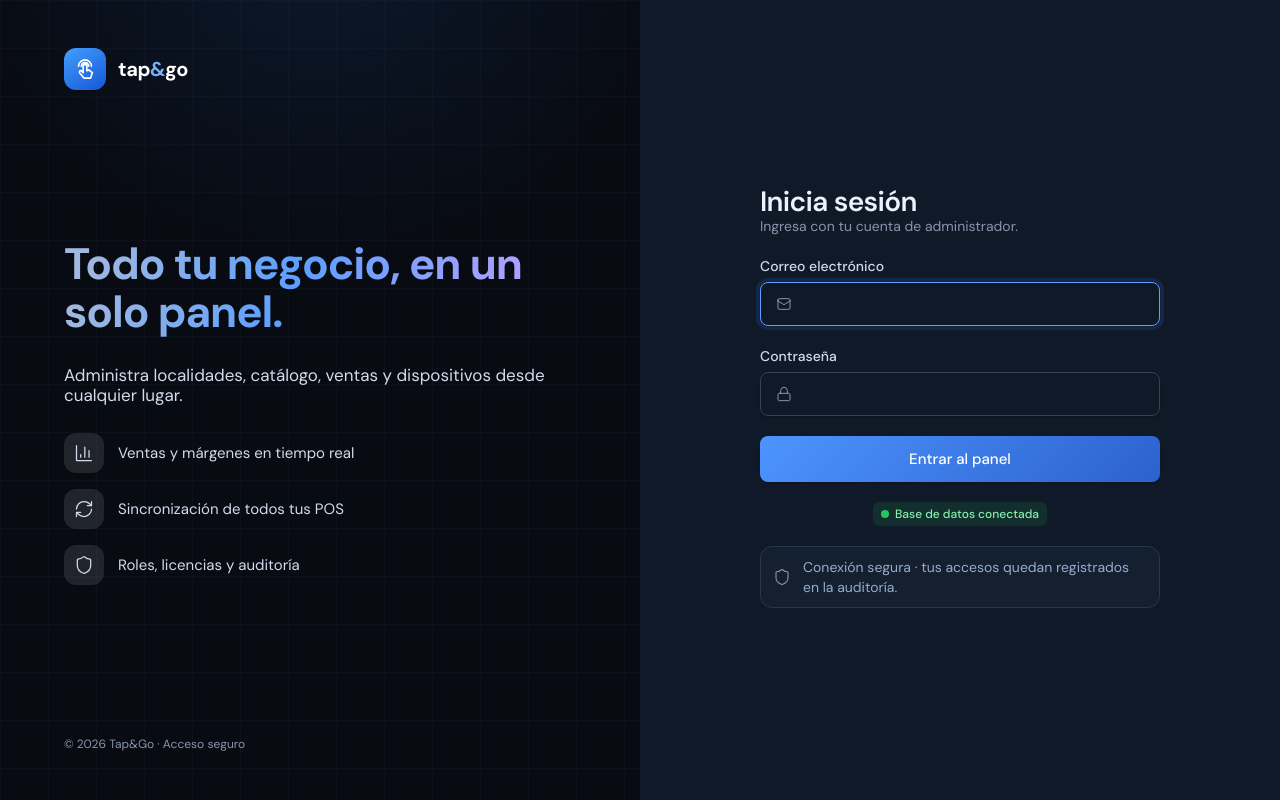
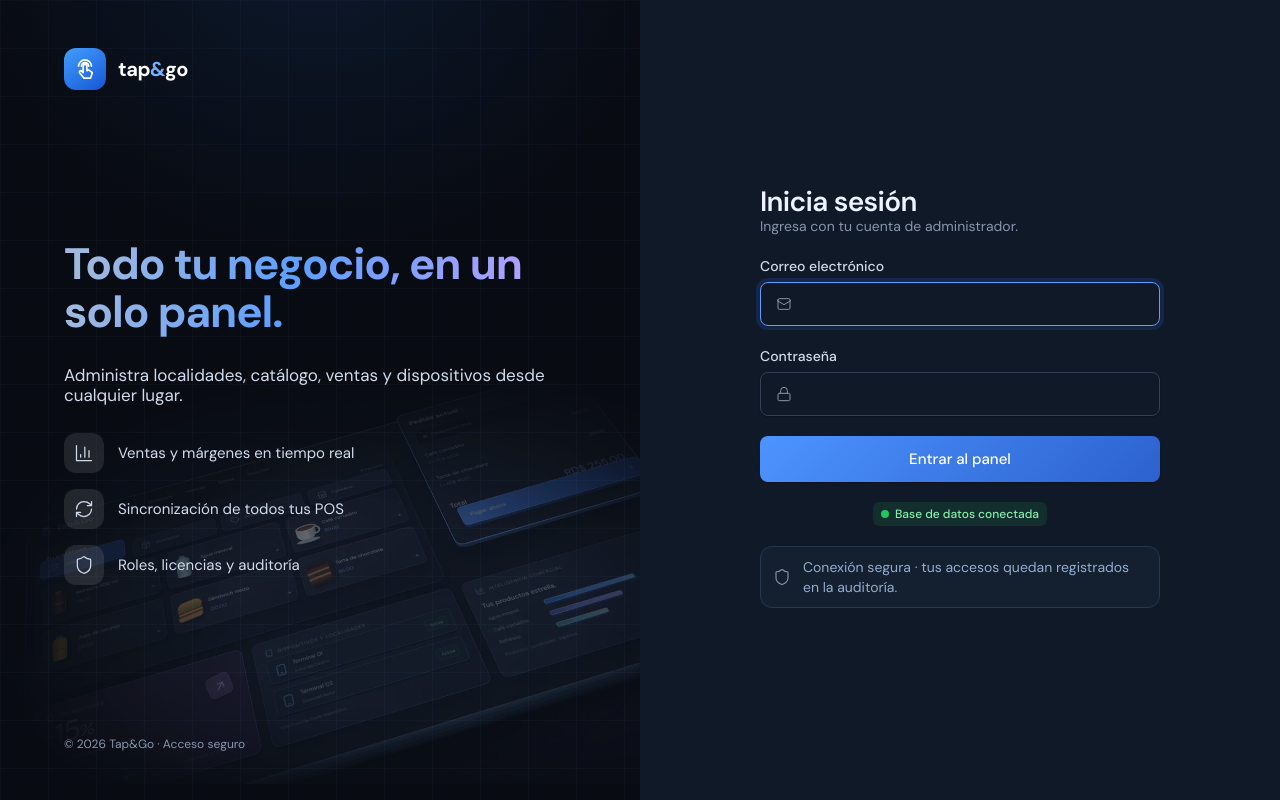
Before and after one commit to martinezruben/pos-backend-tapandgo, a Laravel app: page /admin/login in a window 1280 px wide. Run offline with Laravel 12, Linux system fonts and the light colour scheme; data comes from the database, SQL or seed files in the repository; style sheets or scripts are compiled from the project's sources; parts of the project's set-up code (start-up, migrations or seed data) failed here and were passed over; some libraries are stand-ins or nearby versions.

Commit message:
Login: escena 3D de Tap&Go como fondo translúcido (#25)
* Logo de Tap&Go de la página (gesto tap) en sidebar, login, barra móvil, layouts base y favicon

Co-Authored-By: Claude Sonnet 5.5 <noreply@anthropic.com>
Claude-Session: https://claude.ai/code/session_013LDEUTpwhhM5ipMYCcJfjs

* Login: escena 3D de tapandgo.noxutech.com como fondo translúcido

Co-Authored-By: Claude Sonnet 5.5 <noreply@anthropic.com>
Claude-Session: https://claude.ai/code/session_013LDEUTpwhhM5ipMYCcJfjs

---------

Co-authored-by: Claude <noreply@anthropic.com>

```diff
--- a/resources/views/admin/auth/login.blade.php
+++ b/resources/views/admin/auth/login.blade.php
@@ -12,6 +12,9 @@
 <div class="flex min-h-full flex-col lg:flex-row">
     <div class="flex flex-1 flex-col justify-between gap-8 relative overflow-hidden bg-canvas bg-hero-glow px-8 py-12 text-white lg:max-w-[50%] lg:px-16 lg:py-12">
         <div class="pointer-events-none absolute inset-0 bg-grid-lines [background-size:48px_48px]" aria-hidden="true"></div>
+        {{-- Escena 3D de tapandgo.noxutech.com: translúcida y desvanecida hacia los bordes --}}
+        <img src="{{ asset('images/tapandgo-3d.webp') }}" alt="" aria-hidden="true" loading="eager"
+            class="pointer-events-none absolute -right-16 bottom-4 w-[125%] max-w-none select-none opacity-[0.4] mix-blend-screen [mask-image:radial-gradient(ellipse_75%_75%_at_60%_60%,#000_30%,transparent_78%)] lg:w-[115%]">
         <div class="relative flex items-center gap-3">
             <x-brand-mark size="h-[42px] w-[42px]" icon="h-[22px] w-[22px]" />
             <x-brand-wordmark class="text-xl" />
```
Also changed, not shown: public/images/tapandgo-3d.webp (added).
